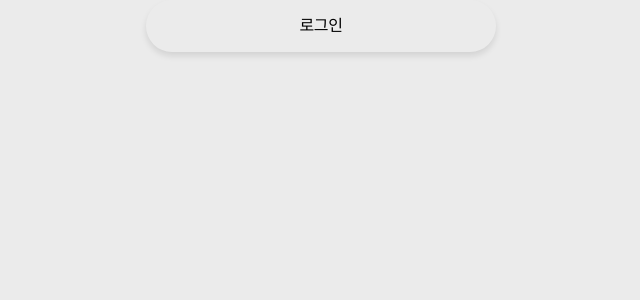
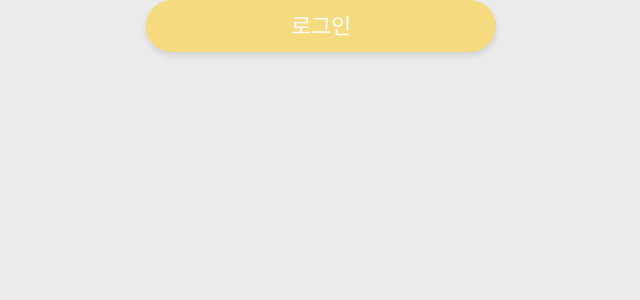
Before and after one commit to FRONT-END-BOOTCAMP-PLUS-3/Rolly, a Next.js app: page / in a window 1280 px wide. Shown: the top 300 px of the page, without its empty margins (194-834 px from the left). Built offline with nearby package versions, Linux system fonts and the light colour scheme; a web font is replaced by a local one.

Commit message:
💄 style: 메인 버튼 CSS 수정

```diff
--- a/components/MainButton.module.css
+++ b/components/MainButton.module.css
@@ -2,9 +2,9 @@
 .main-button {
   width: 350px;
   height: 52px;
-  background-color: --color-primary;
-  color: --color-white;
-  font-size: --font-size-lg;
+  background-color: var(--color-primary);
+  color: var(--color-white);
+  font-size: var(--font-size-lg);
   border: none;
   border-radius: 52px;
   cursor: pointer;
```
